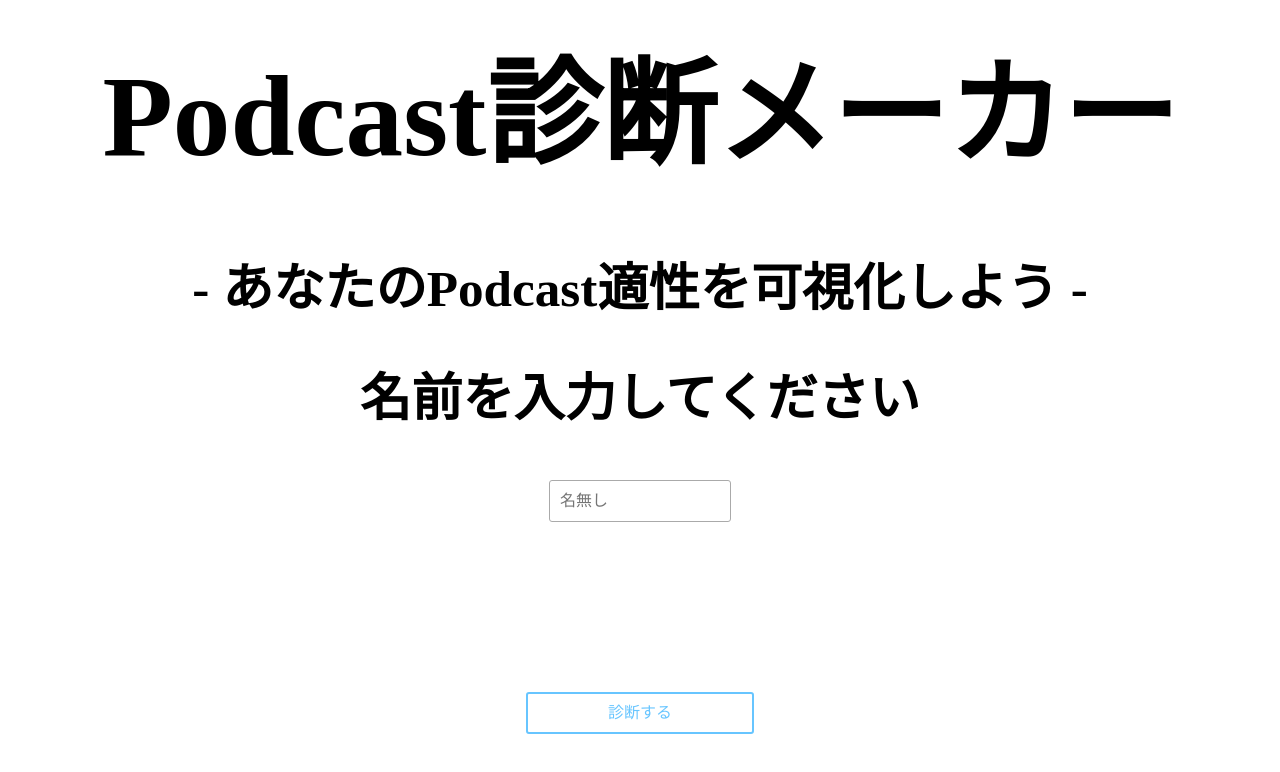
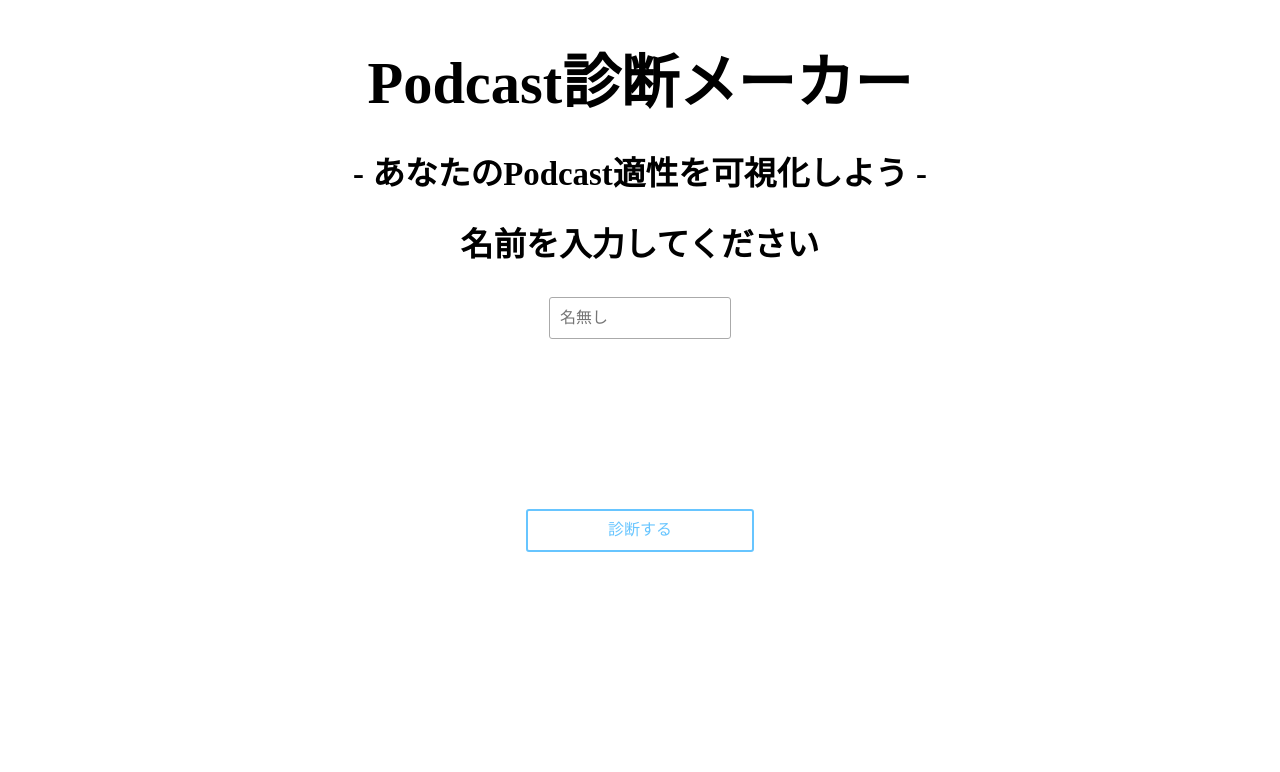
Before and after one commit to kobakazu0429/podcast-diagnosis, a Vue app: page / in a window 1280 px wide. Shown: the top 772 px of the page. Built offline with nearby package versions, Linux system fonts and the light colour scheme.

Commit message:
いい感じ

```diff
--- a/src/components/checkbox-button.vue
+++ b/src/components/checkbox-button.vue
@@ -46,7 +46,7 @@ export default {
     }
   },
   watch: {
-    '$route' () {
+    $route() {
       document.getElementById('yes').checked = false;
       document.getElementById('no').checked = false;
     }
@@ -73,12 +73,12 @@ p {
   margin-bottom: 80px;
   min-height: 50px;
   display: inline-block;
-  text-align: left
+  text-align: left;
 }
 
 .classWrapper {
   margin: 0 40px 100px 40px;
-  text-align: center
+  text-align: center;
 }
 
 .buttonWrapper {
@@ -101,6 +101,7 @@ input[type='radio'] {
 
 label {
   width: 10vw;
+  max-height: 30px;
   height: 5vw;
   padding: 10px 40px;
   border: 1px solid #707070;
--- a/src/pages/class.vue
+++ b/src/pages/class.vue
@@ -29,7 +29,7 @@
 <script>
 export default {
   watch: {
-    '$route' () {
+    $route() {
       this.$store.commit('nextPageURL', this.getNextPageURL());
       this.$store.commit('previousPageURL', this.getPreviousPageURL());
     }
--- a/src/pages/top.vue
+++ b/src/pages/top.vue
@@ -37,12 +37,12 @@ div {
 }
 
 h1 {
-  font-size: 9vw;
+  font-size: calc(20px + 3vw);
   margin-top: 50px;
 }
 
 h3 {
-  font-size: 4vw;
+  font-size: calc(20px + 1vw);
   margin-top: 30px;
 }
 
```
Also changed, not shown: .eslintrc.js. Lines whose indentation alone changed are shown as unchanged.
